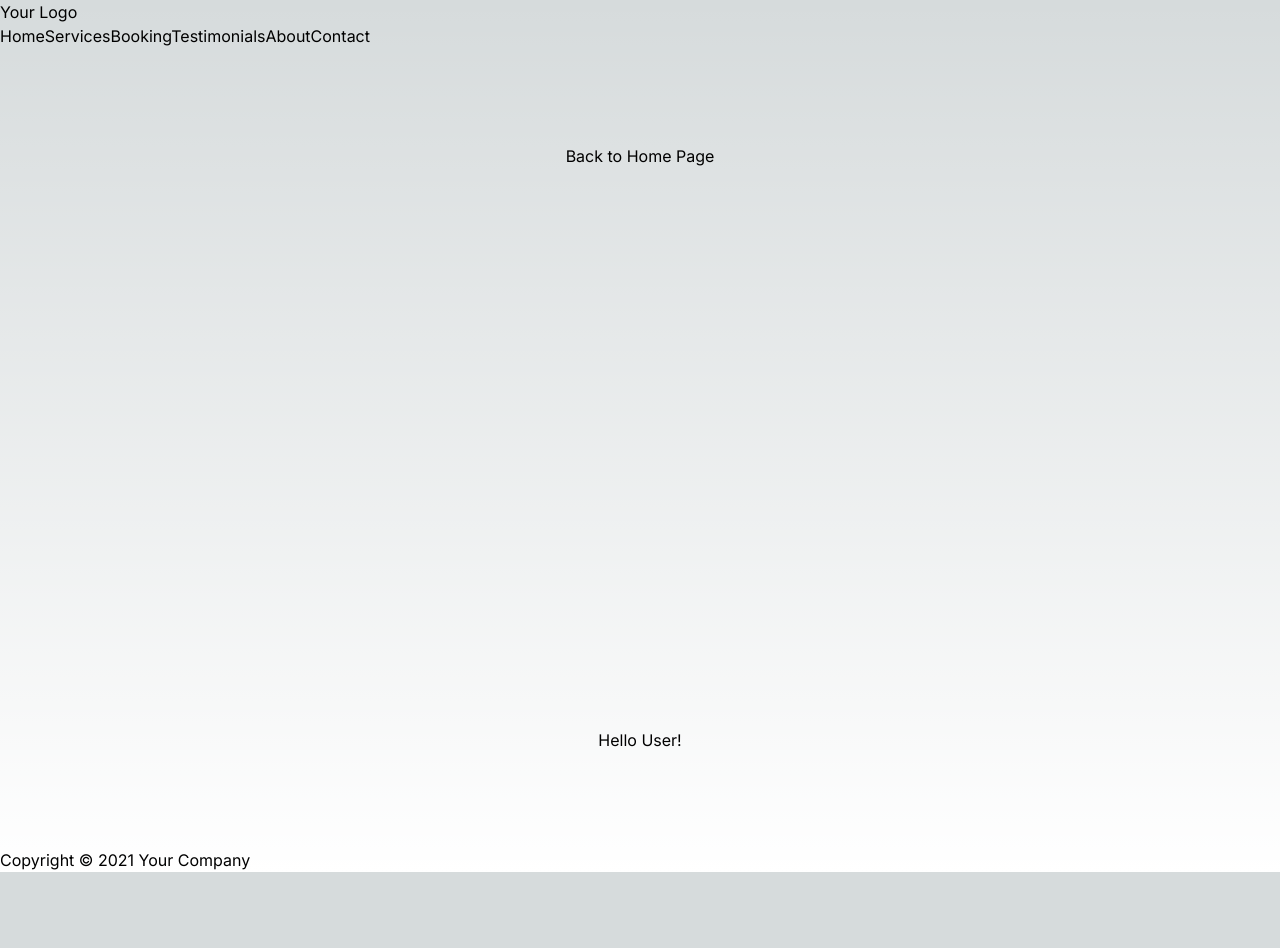
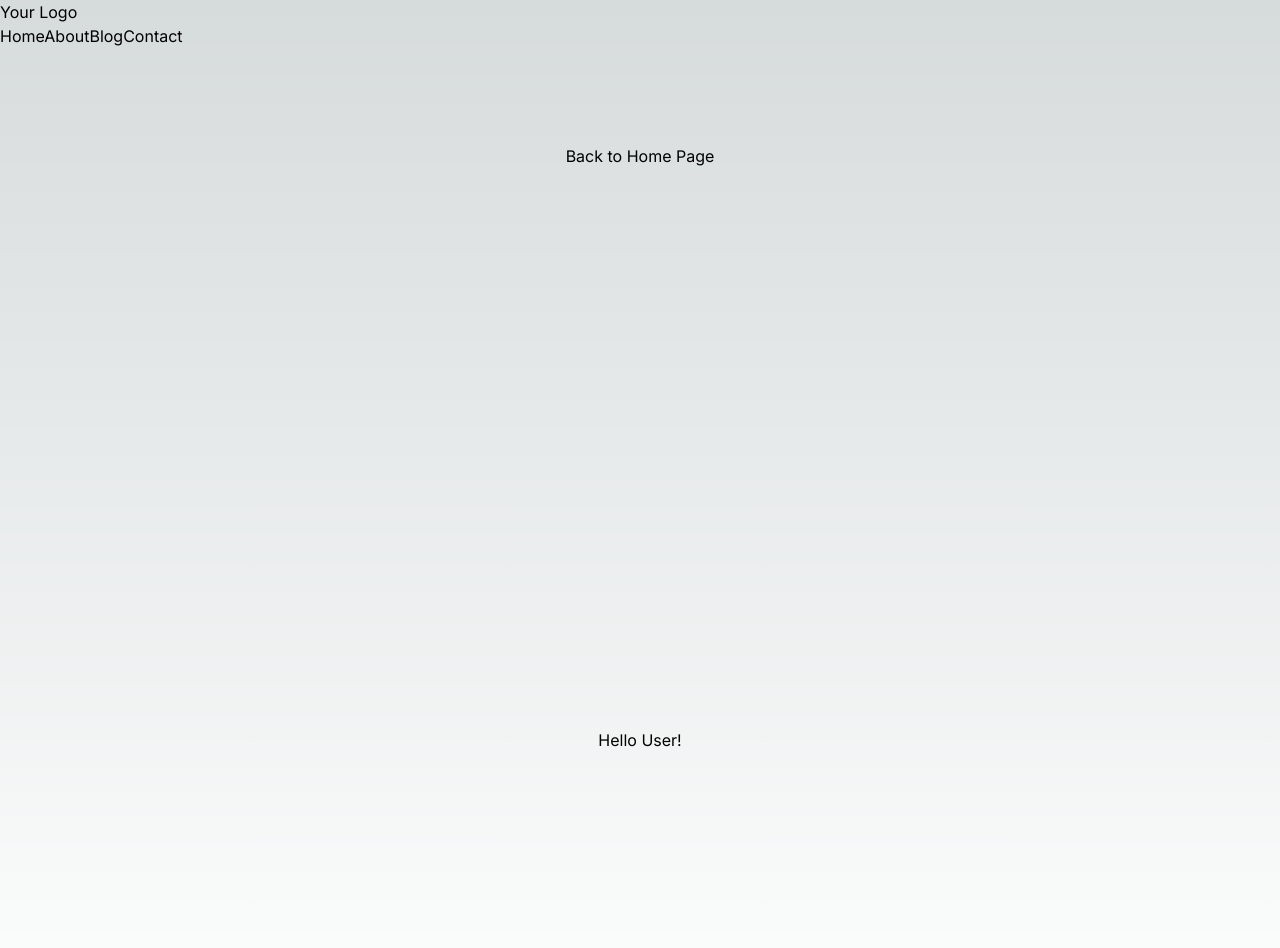
Before and after one commit to kadenjenson/translator-app, a Next.js app: page /user in a window 1280 px wide. Shown: the top 948 px of the page. Before the commit the page ends 872 px from the top, so only its background shows below. Built offline with nearby package versions, Linux system fonts and the light colour scheme.

Commit message:
updated Header and Footer

```diff
--- a/src/components/Footer.tsx
+++ b/src/components/Footer.tsx
@@ -1,7 +1,7 @@
 export default function Footer()
 {
   return (
-    <footer className="footer">
+    <footer className="flex flex-col items-center justify-between p-24">
       <p>Copyright © 2021 Your Company</p>
     </footer>
   );
--- a/src/components/Header.tsx
+++ b/src/components/Header.tsx
@@ -12,17 +12,11 @@
         <Link href="/">
           Home
         </Link>
-        <Link href="/services">
-          Services
-        </Link>
-        <Link href="/booking">
-          Booking
-        </Link>
-        <Link href="/testimonials">
-          Testimonials
-        </Link>
         <Link href="/about">
           About
+        </Link>
+        <Link href="/blog">
+          Blog
         </Link>
         <Link href="/contact">
           Contact
```
